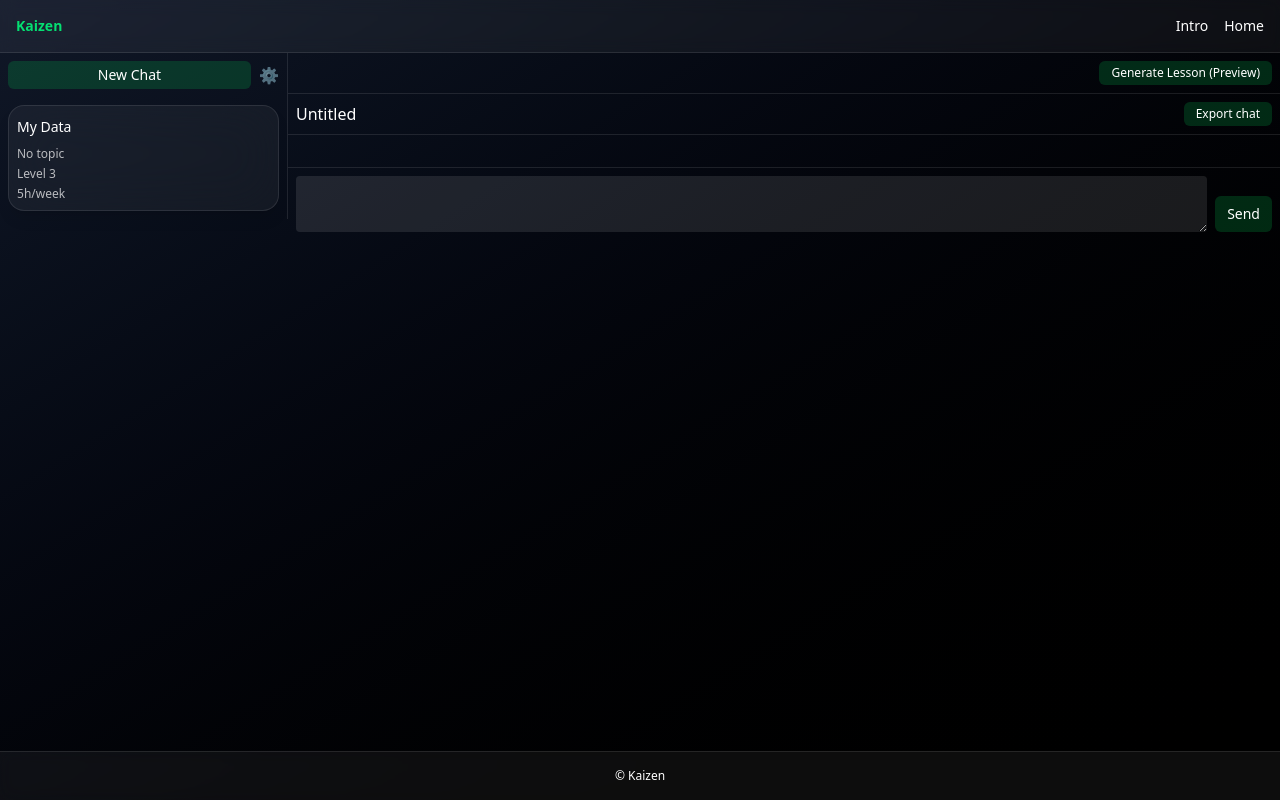
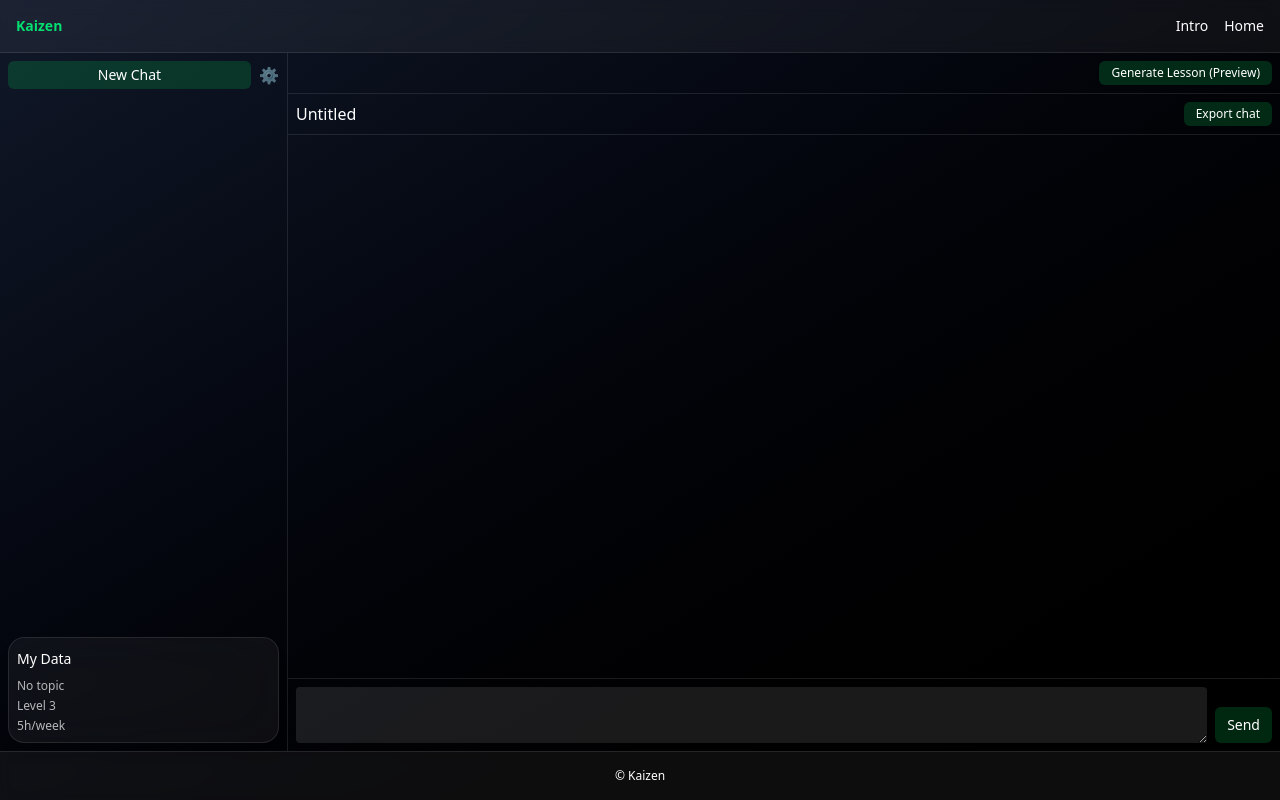
Before and after one commit to NolanEssertaize/portfolio-front, a Next.js app: page /kaizen/home in a window 1280 px wide. Built offline with nearby package versions, Linux system fonts and the light colour scheme.

Commit message:
fix: ensure Kaizen home uses full viewport

```diff
--- a/src/app/kaizen/home/page.tsx
+++ b/src/app/kaizen/home/page.tsx
@@ -4,7 +4,7 @@ import Link from 'next/link';
 
 export default function KaizenHomePage() {
   return (
-    <div className="min-h-screen flex flex-col bg-gradient-to-br from-gray-900 to-black text-white font-sans">
+    <div className="h-screen flex flex-col bg-gradient-to-br from-gray-900 to-black text-white font-sans">
       <header className="border-b border-white/10 bg-white/5 backdrop-blur">
         <nav className="mx-auto max-w-7xl flex justify-between p-4 text-sm">
           <Link href="/kaizen/home" className="font-bold text-green-400">Kaizen</Link>
```
